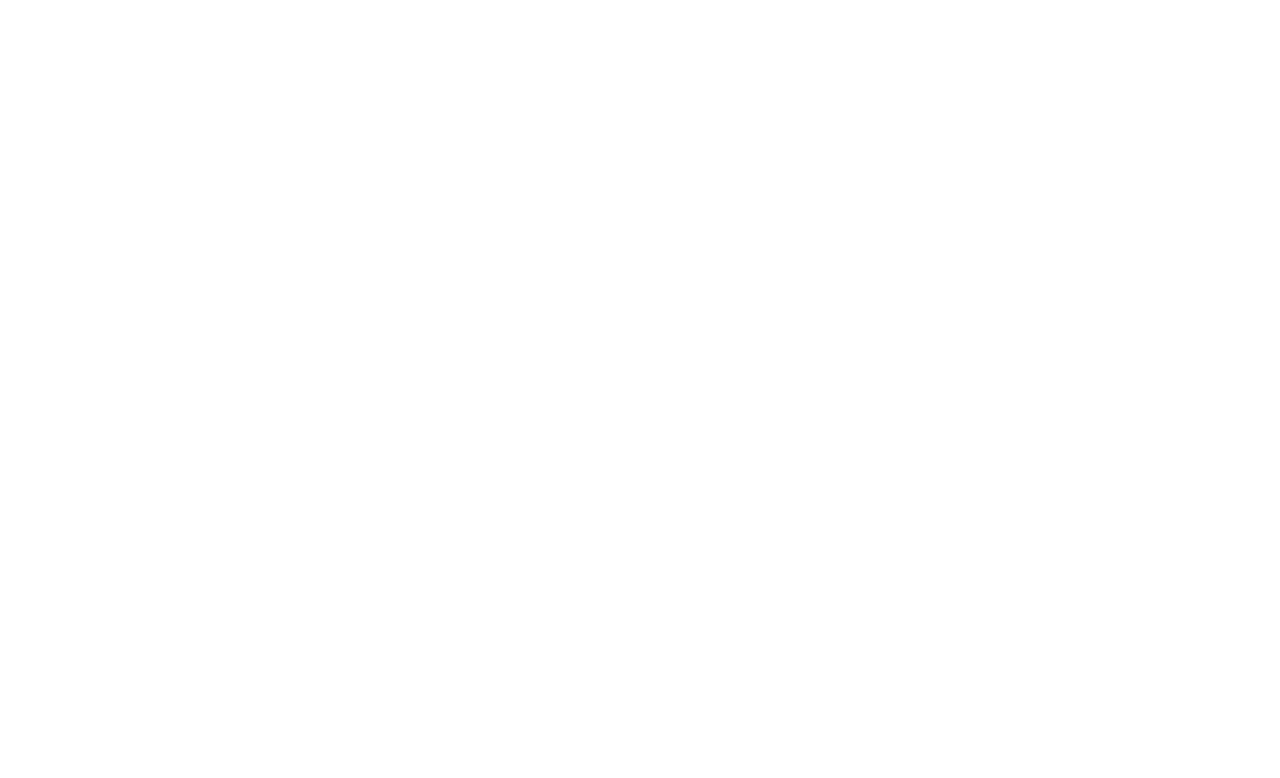
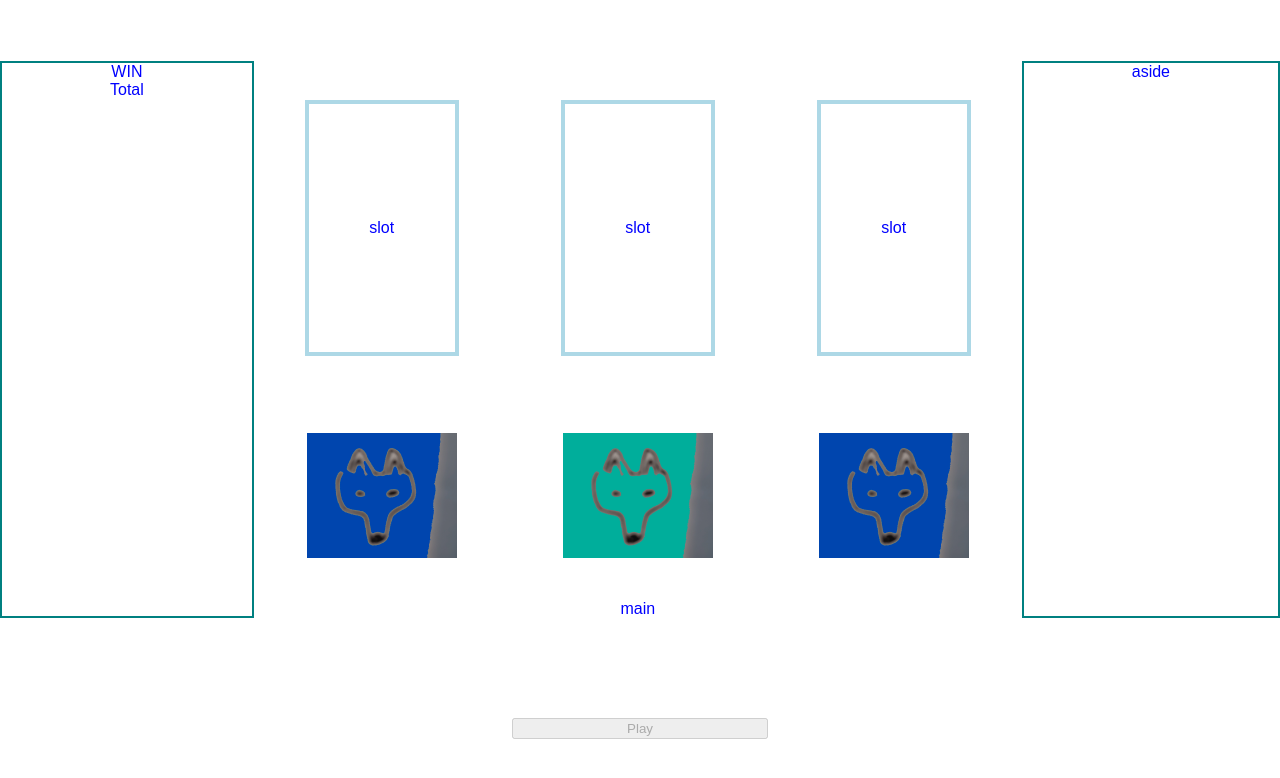
Before and after one commit to ronCodeTracker/milestone-bandit-bkup, a plain HTML site: page index.html in a window 1280 px wide. Shown: the part 420-1198 px from the top of the page. Before the commit the page ends 800 px from the top, so only its background shows below. Drawn offline with Linux system fonts and the light colour scheme.

Commit message:
mostly done

```diff
--- a/index.html
+++ b/index.html
@@ -19,7 +19,36 @@
 </head>
 
 <body>
-
+    <div class="container">
+        <header class="header">
+            <h1 style="text-align:center;">Welcome to Savage</h1>
+            <h1 style="text-align:center;">Bandit</h1>
+            <div style="font-size:44px; text-align:center;">G A M E</div>
+        </header>
+        <nav>
+            <div class="scores">
+                <div>WIN</div>
+                <div class="win"></div>
+                <div>Total</div>
+                <div class="total"></div>
+            </div>
+        </nav>
+        <main>
+            <div class="slots">
+                <div class="slotOne">slot</div>
+                <div class="slotTwo">slot</div>
+                <div class="slotThree">slot</div>
+            </div>
+            <div class="wolf">
+                <div><img src="./pictures/wolfBlue.gif" width="150" /></div>
+                <div><img src="./pictures/wolfSavage.gif" width="150" /></div>
+                <div><img src="./pictures/wolfBlue.gif" width="150" /></div>
+            </div>
+            main
+        </main>
+        <aside>aside</aside>
+        <footer><div><button class="play" disabled onclick="runGame()">Play</button></div></footer>
+    </div>
 
 
 
--- a/savageBandit.css
+++ b/savageBandit.css
@@ -0,0 +1,121 @@
+
+
+/*
+    name:  Ronald Kiefer
+    Hebrew name:   ר ו נ  א ל ד   ~~~~~~~~~
+    Date:  January 31, 2022 Monday ~~~
+    Description: CSS  Holy Grail Milestone Proj 1
+    Description: Savage Bandit Game
+
+
+
+
+*/
+
+:root {
+    --pale-sage: #BFF4CB;
+    --sage: #84A98C;
+    --dusty-emerald: #52796f;
+    --deep-emerald: #354F52;
+    --night-forest: #2F3E46;
+}
+
+
+
+body {
+    background-color: white;
+}
+
+
+body {
+    margin: 0;
+    font-family: sans-serif;
+    text-align: center;
+    /*background-color: var(--night-forest);*/
+    background-color: white;
+    /*color: var(--pale-sage);*/
+    color: blue;
+}
+
+
+.container {
+    display: flex;
+    min-height: 100vh;
+    flex-direction: column;
+    justify-content: space-between;
+}
+
+main {
+    min-height: 60vh;
+    flex-grow: 5;
+}
+
+aside, nav {
+    border: 2px solid teal;
+    /*background-color: var(--dusty-emerald);*/
+    background-color: white;
+    flex-grow: 2;
+}
+
+footer, header {
+    /*background-color: var(--sage);*/
+    background-color: white;
+    flex-grow: 1;
+    color: black;
+}
+
+/* *************************************************************  slots  */
+
+.slots {
+    display: flex;
+    justify-content: space-around;
+}
+
+.slots div {
+    border:4px solid lightblue;
+    padding: 7%;
+    padding-top: 15%;
+    padding-bottom: 15%;
+    margin: 5%;
+    min-width: 5%;
+    max-width: 15%;
+}
+
+/*  ************************************************************ wolf */
+
+.wolf {
+    display: flex;
+    justify-content: space-around;
+}
+
+.wolf div {
+    margin: 5%;
+}
+
+/*  ************************************************************* general */
+
+
+footer {
+    margin: 100px 0;
+}
+
+.play {
+    width: 20%;
+    height: 15%;
+}
+
+/*  ********************************************************   */
+@media (min-width: 600px) {
+    .container {
+        flex-direction: row;
+        flex-wrap: wrap;
+    }
+
+    main {
+        max-width: 60%;
+    }
+
+    header, footer {
+        width: 100%;
+    }
+}
--- a/savageBandit.js
+++ b/savageBandit.js
@@ -1,5 +1,9 @@
 
-
+//  name:  Ronald Kiefer
+//  Hebrew name:    ר ו נ  א ל ד
+//  date:  January 31, 2022  Monday
+// description  js file for milestone proj 1
+// description   savage bandit slot game
 
 
 //   object with the slot items
@@ -11,7 +15,7 @@ let items_object = {
     item5: 'wolf',
     item6: 'feather',
     item7: 'wolf',
-    item8: 'bar',
+    item8: 'hawk',
     item9: 'bar',
     item10: 'crazy_bonus'
 
@@ -27,13 +31,19 @@ let nativeObjectArray = [items_object.item1, items_object.item2,
 let rndOne
 let rndTwo
 let rndThree
+let headerLuck
+var win
+var total = 0
 
 document.onload = main()
 
 console.log('Welcome to Savage Bandit Game')
 
+goodLuck()
 
 function runGame() {
+
+
 
     //  random numbers between 0 - 9 (10 numbers)
     rndOne = randomGen()
@@ -49,30 +59,61 @@ function runGame() {
 
     }
 
-
+    /*
     console.log('rndOne ' + rndOne)
     console.log('rndTwo ' + rndTwo)
     console.log('rndThree ' + rndThree)
-
+    */
 
 
     console.log('rndOne ' + nativeObjectArray[rndOne])
+    let slotOne = document.querySelector('.slotOne')
+    slotOne.textContent = nativeObjectArray[rndOne]
+
     console.log('rndTwo ' + nativeObjectArray[rndTwo])
+    let slotTwo = document.querySelector('.slotTwo')
+    slotTwo.textContent = nativeObjectArray[rndTwo]
+
     console.log('rndThree ' + nativeObjectArray[rndThree])
+    let slotThree = document.querySelector('.slotThree')
+    slotThree.textContent = nativeObjectArray[rndThree]
 
     // logic
 
 
 
 
-    if ((nativeObjectArray[rndOne] === nativeObjectArray[rndTwo]) && (nativeObjectArray[rndTwo] === nativeObjectArray[rndThree])) {
+    if ((nativeObjectArray[rndOne] === nativeObjectArray[rndTwo])
+        && (nativeObjectArray[rndTwo] === nativeObjectArray[rndThree])) {
 
         console.log('u win 10 dollars!')
+        let winElem = document.querySelector('.win')
+        winElem.innerHTML = ' '
+        win = 0
+        win = 10
+        winElem.textContent = '$ ' + win
+        total += 10
+        let totalElem  = document.querySelector('.total')
+        totalElem.innerHTML = ' '
+        totalElem.textContent = '$ ' + total
+
         if (nativeObjectArray[rndTwo] !== 'wolf') {
             console.log('plus bonus of 15 dollars')
+            let winElem = document.querySelector('.win')
+            winElem.innerHTML = ' '
+            win += 15
+            winElem.textContent = '$ ' + win
+            total += 15
         }
         if (nativeObjectArray[rndTwo] === 'crazy_bonus') {
             console.log('crazy bonus of 100 dollars')
+            let winElem = document.querySelector('.win')
+            winElem.innerHTML = ' '
+            win += 100
+            winElem.textContent = '$ ' + win
+            total += 100
+
+
         }
     }
 
@@ -91,10 +132,32 @@ function sleep(time) {
 async function main() {
     await sleep(5000)
     console.log('Good Luck!')
+    headerLuck.style.visibility = 'visible'
     game()
 }
 
 async function game() {
     await sleep(5000)
-    runGame()
+    let buttonPlay = document.querySelector('.play')
+    buttonPlay.disabled = false
+
 }
+
+
+
+
+// ***************************** add good luck (after 5 seconds)  ******
+
+function goodLuck() {
+    let headerLuckSpt = document.querySelector('.header')
+    headerLuck = document.createElement('div')
+    headerLuck.textContent = 'Good Luck!'
+    headerLuck.style.fontSize = '10vw'
+    headerLuck.style.margin = '5%'
+    headerLuck.style.visibility = 'hidden'
+
+    headerLuckSpt.append(headerLuck)
+
+
+
+}
```
